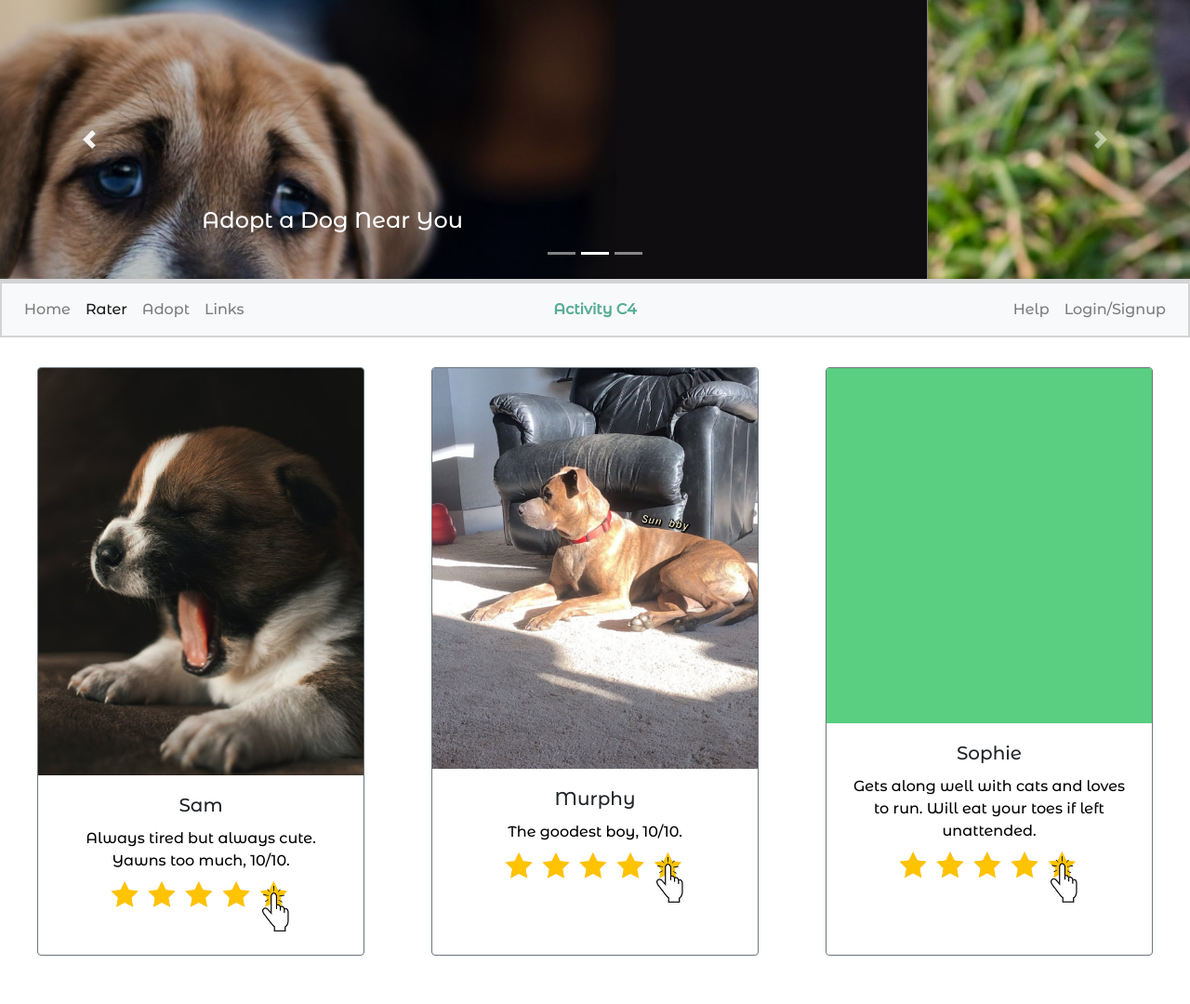
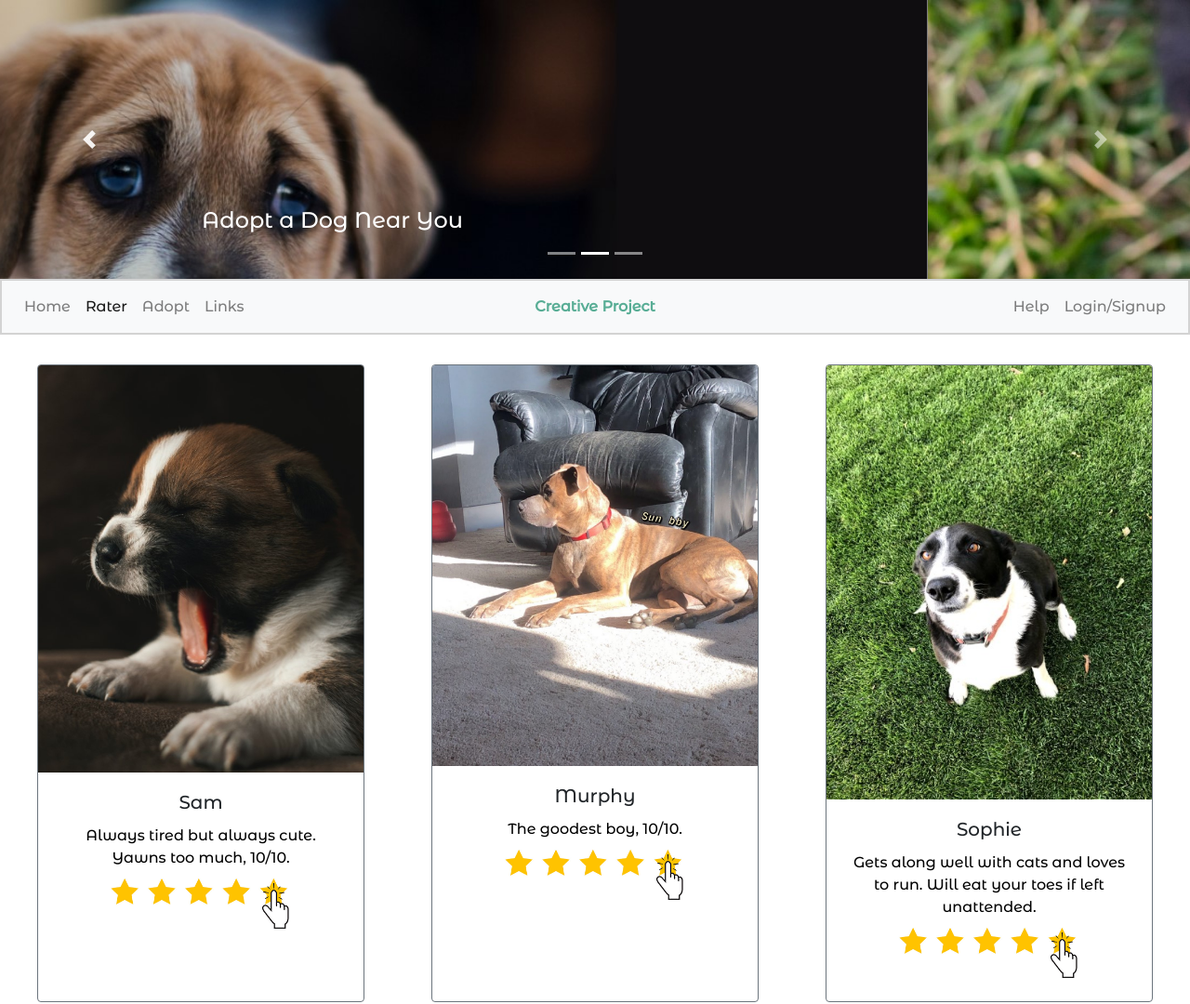
Before and after one commit to Marsh1173/CS260Lab2, a plain HTML site: page pages/rater.html in a window 1280 px wide. Shown: the top 1080 px of the page at 93% size. Drawn offline with nearby package versions, Linux system fonts and the light colour scheme.

Commit message:
bux fixes, typos, added more dog images

```diff
--- a/pages/rater.html
+++ b/pages/rater.html
@@ -14,7 +14,7 @@
 
 <body>
 
-  <div id="carouselExampleCaptions" class="carousel slide" data-ride="carousel" style="border-bottom: 3px solid lightgrey; overflow: hidden">
+  <div id="carouselExampleCaptions" class="carousel slide" data-ride="carousel" style="overflow: hidden">
     <ol class="carousel-indicators">
       <li data-target="#carouselExampleCaptions" data-slide-to="0" class="active"></li>
       <li data-target="#carouselExampleCaptions" data-slide-to="1"></li>
@@ -72,7 +72,7 @@
       </ul>
     </div>
     <div class="mx-auto order-0">
-      <a class="navbar-brand mx-auto" id='icon'>Activity C4</a>
+      <a class="navbar-brand mx-auto" id='icon'>Creative Project</a>
       <button class="navbar-toggler" type="button" data-toggle="collapse" data-target=".dual-collapse2">
         <span class="navbar-toggler-icon"></span>
       </button>
@@ -107,7 +107,7 @@
       </div>
     </div>
     <div class="card border-secondary">
-      <img class="card-img-top" src="../images/-dog-.jpg" alt="dog image 1">
+      <img class="card-img-top" src="../images/sophie.jpg" alt="dog image 1">
       <div class="card-body">
         <h5 class="card-title">Sophie</h5>
         <p class="card-text">Gets along well with cats and loves to run. Will eat your toes if left unattended.</p>
```
Also changed, not shown: index.html (+2 -2 lines), pages/links.html (+2 -2 lines), pages/shelters.html (+2 -2 lines), images/sophie.jpg (added).
